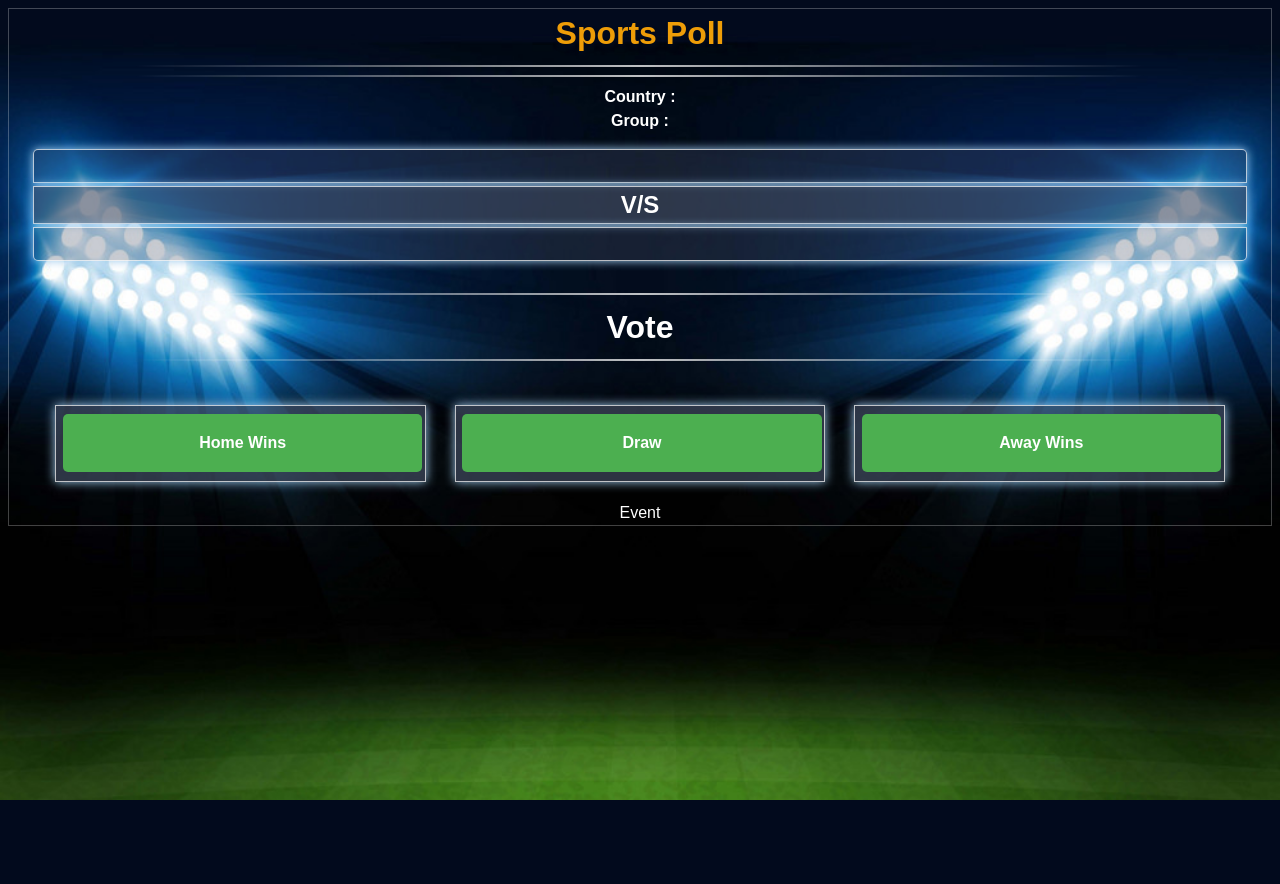
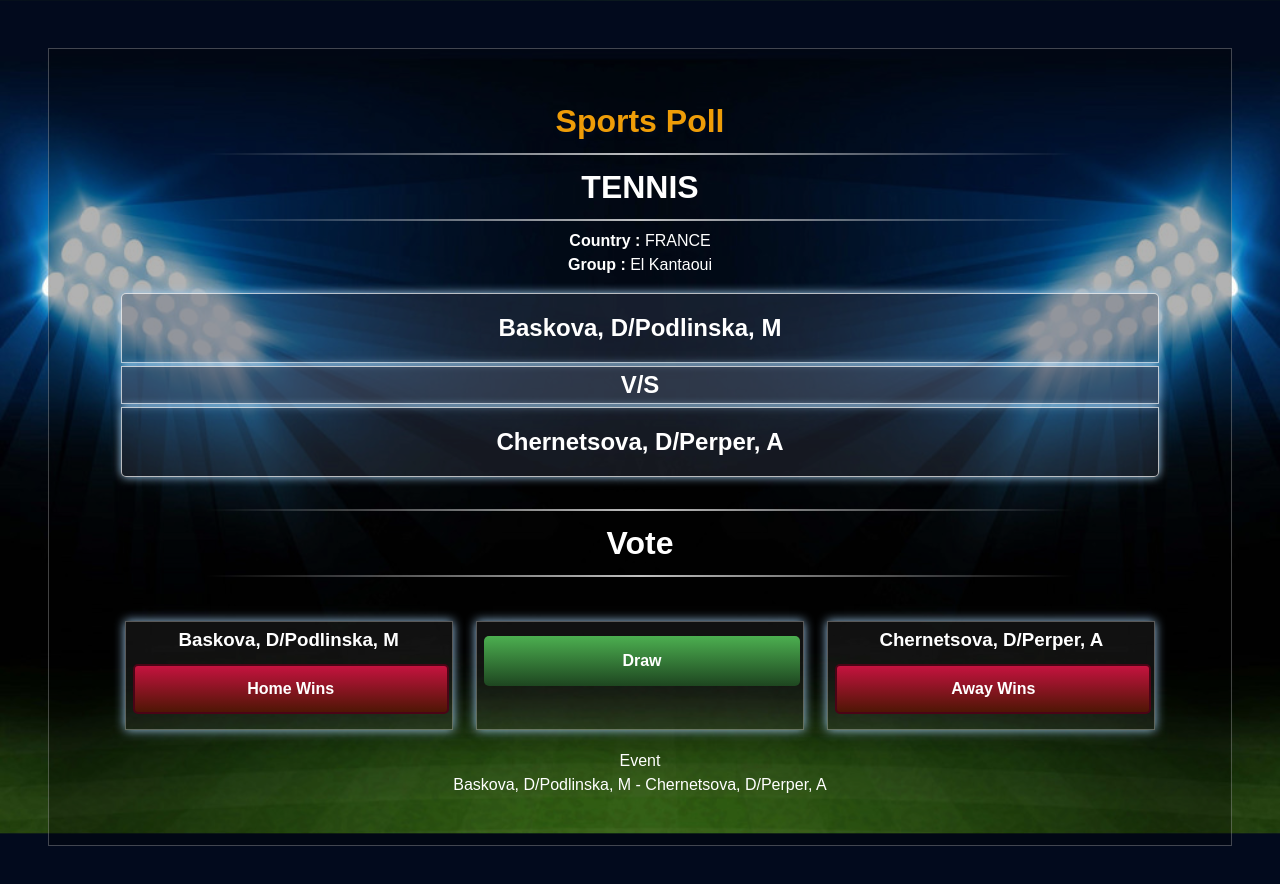
Before and after one commit to mromeroval/glomo-events, a React (Create React App) app in the folder client/: page / in a window 1280 px wide. Shown: the top 884 px of the page. Before the commit the page ends 800 px from the top, so only its background shows below. Built offline with nearby package versions, Linux system fonts and the light colour scheme; no server answers.

Commit message:
Modify style of background and buttons

```diff
--- a/client/src/App.css
+++ b/client/src/App.css
@@ -4,7 +4,7 @@ body {
   color: #fff;
   line-height: 1.5;
   text-align: center;
-  background:#020a1d  url(./lights.jpg) no-repeat center center fixed;
+  background:#020a1d  url(./background.jpg) no-repeat center center fixed;
   -webkit-background-size: cover;
   -moz-background-size: cover;
   -o-background-size: cover;
@@ -43,32 +43,44 @@ p {
   padding: 1 em 0;
 }
 
-
 .container {
   border: rgba(255, 255, 255, 0.253) 1px solid;
   margin: .5em;
+  padding: 1em;
 }
 
-
 .btn {
-  background-color: #4CAF50;
-  border: none;
+  background-image: linear-gradient(#c5133f, #4e1605);
+  border: solid 2px #4b0416;
   color: white;
-  padding: 20px;
+  padding: 10px;
   text-align: center;
   text-decoration: none;
   display: inline-block;
   font-size: 1em;
   font-weight: bold;
-  margin: 4px 2px;
+  margin: 10px 2px;
   cursor: pointer;
   width: 100%;
+  height: 50px;
   border-radius: 5px;
 }
 
+.btn-draw {
+  background-image: linear-gradient(#4CAF50, rgb(30, 70, 32));
+  border: none;
+}
+
+.btn-modal {
+  background-image: linear-gradient(#3a8ed3, #245c8a);
+  border: none;
+}
+
 .btn:hover {
-  background: #0b1a36;
+  box-shadow: 0 0 10px #9ecaed;
+  border: solid 1px #9ecaed;
 }
+
 
 .sport-title {
   padding: 0;
@@ -100,15 +112,15 @@ p {
 
 ul {
   list-style: none;
-  padding: .2em 2em;
+  padding: .2em 1em;
 }
 
 li{
   padding: .3em;
   margin-top: 1em;
-  background-color: #485369a2;
+  background-color: rgba(155, 153, 153, 0.1);
   color: #fff;
-  border: 1px solid rgba(255, 255, 255, 0.705);
+  border: 1px solid rgba(255, 255, 255, 0.3);
   box-shadow: 0 0 10px #9ecaed;
 }
 
@@ -126,30 +138,21 @@ li{
   width: 75%;
   height: 25%;
   background-color: #fff;
-  margin-top: 10em;
+  margin-top: 15em;
   border-radius: 8px;
   color : black;
   padding: 1em;
 }
 
-.btn-modal {
-  background-color: #3a8ed3;
-  border: 2px solid #245c8a;
-  color: white;
-  padding: 1em;
-  text-align: center;
-  text-decoration: none;
-  display: inline-block;
-  font-size: 1em;
-  font-weight: bold;
-  margin-top: 10px;
-  cursor: pointer;
-  width: 100%;
-  border-radius: 5px;
-}
+@media(min-width:700px){
 
+  .container {
+    border: rgba(255, 255, 255, 0.253) 1px solid;
+    background-color: rgb(0, 0, 0, .3);
+    margin: 3em;
+    padding: 3em;
+  }
 
-@media(min-width:700px){
   .grid {
     display: grid;
     grid-template-columns: 1fr ;
--- a/client/src/components/Modal.js
+++ b/client/src/components/Modal.js
@@ -26,7 +26,7 @@ class Modal extends React.Component{
             <h3>You have voted for all the</h3>
             <h3>{this.props.sport} events!</h3>
             <p>Would you like to keep voting for another category?</p>
-            <button className="btn-modal" onClick={this.props.hideModal}> Keep voting </button>
+            <button className="btn btn-modal" onClick={this.props.hideModal}> Keep voting </button>
           </div>
         </div>
       </div>
--- a/client/src/components/PollForm.js
+++ b/client/src/components/PollForm.js
@@ -62,7 +62,7 @@ class PollForm extends React.Component {
                   <li>
                     <div className="card">
                       <div className="card-content">
-                        <button className="btn" name="draw" onClick = {() => this.handleClick('draw')}>Draw</button>
+                        <button className="btn btn-draw" name="draw" onClick = {() => this.handleClick('draw')}>Draw</button>
                       </div>
                     </div>
                   </li>
--- a/client/src/components/PollPage.js
+++ b/client/src/components/PollPage.js
@@ -14,7 +14,16 @@ class PollList extends React.Component {
       previousCategory: "",
       activeCategory: "",
       categories: [],
-      activeEvent: {},
+      activeEvent: {
+        "awayName": "Chernetsova, D/Perper, A",
+        "homeName": "Baskova, D/Podlinska, M",
+        "event_group": "El Kantaoui",
+        "id": 1003026673,
+        "name": "Baskova, D/Podlinska, M - Chernetsova, D/Perper, A",
+        "sport": "TENNIS",
+        "country": "FRANCE",
+        "state": "STARTED"
+    },
       modalIsOpen: false,
       modalIsActive: true
     };
@@ -149,7 +158,7 @@ class PollList extends React.Component {
       .then(events => {
         this.setState({events});
         this.setCategories(events);
-        this.setActiveEvents();
+        // this.setActiveEvents();
       })
       .then(this.setState({ isLoading:false }))
       .catch((error) => {
```
Also changed, not shown: client/src/background.jpg (renamed from client/src/lights.jpg).
